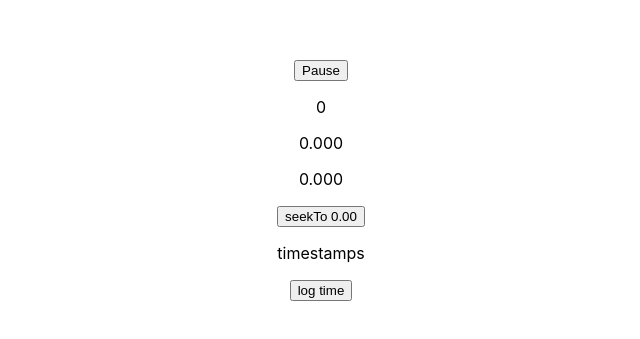
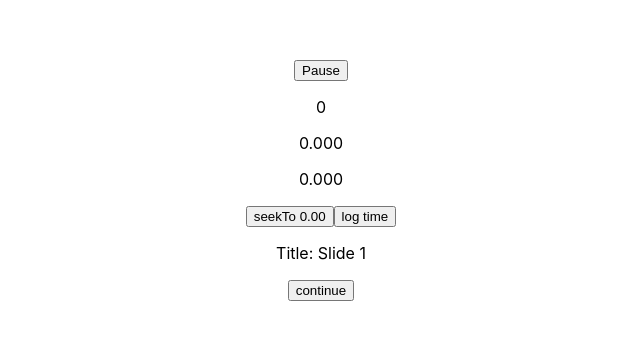
Before and after one commit to jstntrn/method-sop, a React (Create React App) app: page / in a window 1280 px wide. Shown: the part 301-640 px from the top of the page, without its empty margins (319-959 px from the left). Built offline with nearby package versions, Linux system fonts and the light colour scheme.

Commit message:
slide continue and slideLog functional

```diff
--- a/src/YT.js
+++ b/src/YT.js
@@ -18,31 +18,48 @@ export default class YT extends Component {
             duration: 0,
             playbackRate: 1.0,
             loop: false,
-            timestamps: [],
-            resume: false
-
+            slideLog: [
+                        {slideTitle: 'Slide 1', pauseTime: 5.00},
+                        {slideTitle: 'Slide 2', pauseTime: 10.00},
+                        {slideTitle: 'Slide 3', pauseTime: 20.00},
+                        {slideTitle: 'Slide 4', pauseTime: 146.00}
+                    ],
+            slideCounter: 0,
+            // prevPause: 0.00,
+            // prevTitle: 'Prev Title',
+            pauseTime: 5.00, //set to duration at startup componentDidMount
+            slideTitle: 'Test Title',
+            // nextPause: 20.00,
+            // nextTitle: 'Future Title'
         }
     }
 
-    //need to add duration as final array element
+    //slide section build
+    //need array of objects that have title, pauseTime,
+    //display title
+    //update pause and title state on slide change
+    //button navigate to slide (next/prev object in array)
+    //need to add duration as final array element or have setState condition to set pause time to duration to prevent video to stay paused before end of video
+
+    componentDidMount(){
+        const { slideLog } = this.state
+        console.log(slideLog)
+        this.setState({
+            pauseTime: slideLog[0].pauseTime,
+            slideTitle: slideLog[0].slideTitle
+        })
+    }
 
     playPause = () => {
         this.setState({ playing: !this.state.playing })
-        console.log(this.state)
     }
 
     onPlay = () => {
-        console.log('onPlay')
         this.setState({ playing: true })
     }
 
     onPause = () => {
-        console.log('onPause')
         this.setState({ playing: false })
-    }
-
-    onSeek = () => {
-
     }
 
     onSeekMouseDown = e => {
@@ -69,7 +86,7 @@ export default class YT extends Component {
     onProgress = (played) => {
         if (!this.state.seeking) {
             this.setState(played)
-            if (played.playedSeconds > 5.00 ){
+            if (played.playedSeconds > this.state.pauseTime ){
                 this.setState({ playing: false })
             }
         }
@@ -82,16 +99,47 @@ export default class YT extends Component {
     }
 
     addStamp = () => {
-        const {timestamps} = this.state
-        const newArr = [...timestamps, this.player.getCurrentTime()]
+        const {slideLog} = this.state
+        const newObj = {slideTitle: 'Added Slide', pauseTime: this.player.getCurrentTime()}
+        const newArr = [...slideLog, newObj]
         this.setState({
-            timestamps: newArr
+            slideLog: newArr
         })
     }
 
+    handleContinue(){
+        let { slideCounter, slideLog } = this.state
+        slideCounter++
+        this.setState({
+            pauseTime: slideLog[slideCounter].pauseTime,
+            slideTitle: slideLog[slideCounter].slideTitle,
+            slideCounter: slideCounter
+        })
+        this.setState({ playing: true })
+    }
+
+    //add handlePrevious that seeks back to start time of previous slide(end time of two slides back), setsState, and plays video
+    // handlePrevious(){
+    //     this.player.seekTo(0.00)
+    //     this.setState({
+    //         pauseTime: this.state.prevPause,
+    //         slideTitle: this.state.prevTitle
+    //     })
+    //     this.setState({ playing: true })
+    // }
+
+    // handleNext(){
+    //     this.player.seekTo(this.state.pauseTime)
+    //     this.setState({
+    //         pauseTime: this.state.nextPause,
+    //         slideTitle: this.state.nextTitle
+    //     })
+    //     this.setState({ playing: true })
+    // }
+
 
     render () {
-        const {url, playing, duration, played, playedSeconds, timestamps, pip, controls, light, loop, playbackRate, volume, muted} = this.state
+        const {url, playing, duration, played, playedSeconds, pip, controls, light, loop, playbackRate, volume, muted, slideTitle} = this.state
         return(
             <div>
                 <ReactPlayer
@@ -124,8 +172,11 @@ export default class YT extends Component {
                 <p>{played.toFixed(3)}</p>
                 <p>{playedSeconds.toFixed(3)}</p>
                 <button onClick={() => this.player.seekTo(0.00)}>seekTo 0.00</button>
-                <p>timestamps {timestamps}</p>
                 <button onClick={() => this.addStamp()}>log time</button>
+                <p>Title: {slideTitle}</p>
+                {/* <button onClick={() => this.handlePrevious()}>previous slide</button> */}
+                <button onClick={() => this.handleContinue()}>continue</button>
+                {/* <button onClick={() => this.handleNext()}>next Slide</button> */}
             </div>
         )
     }
```
